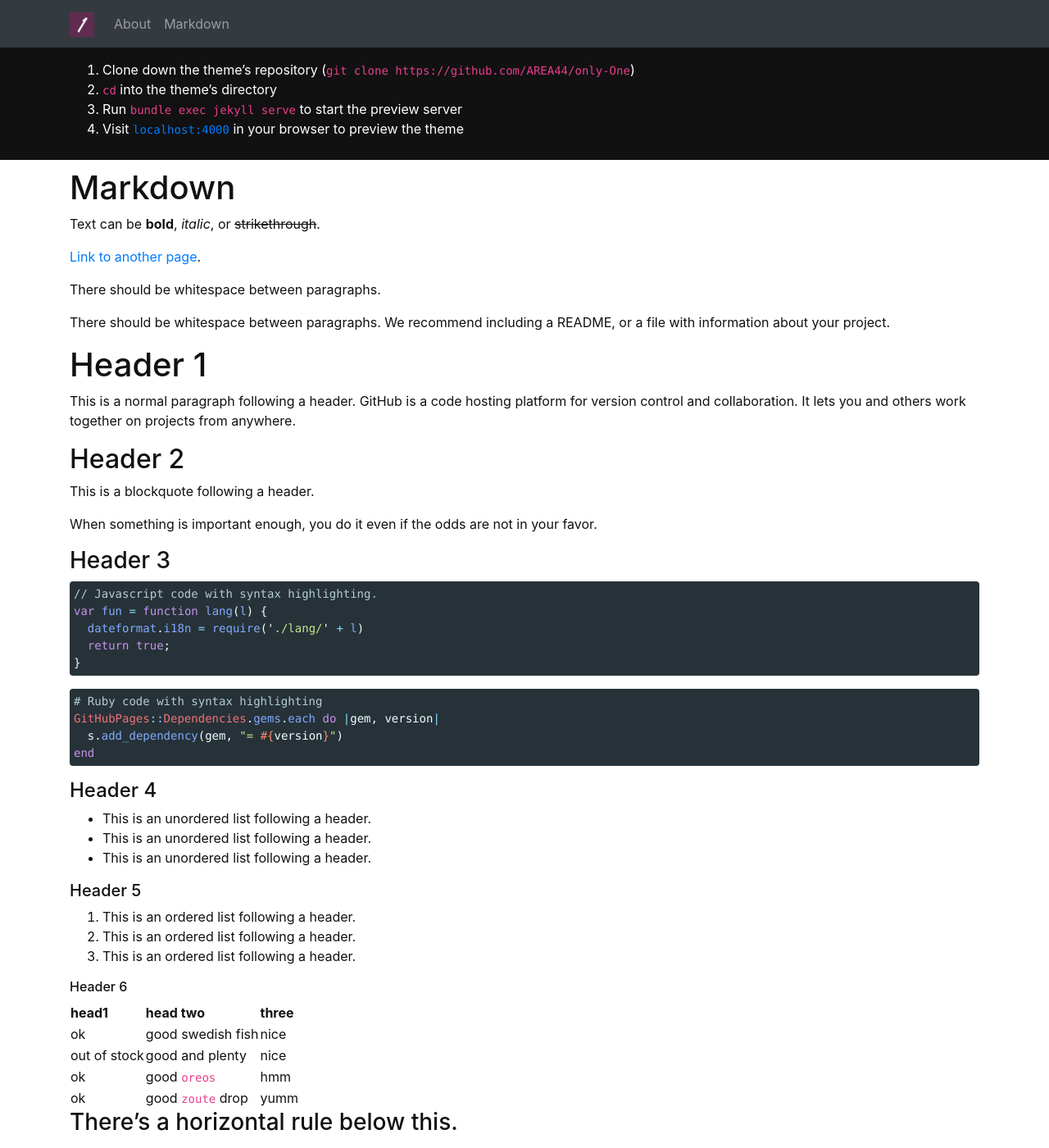
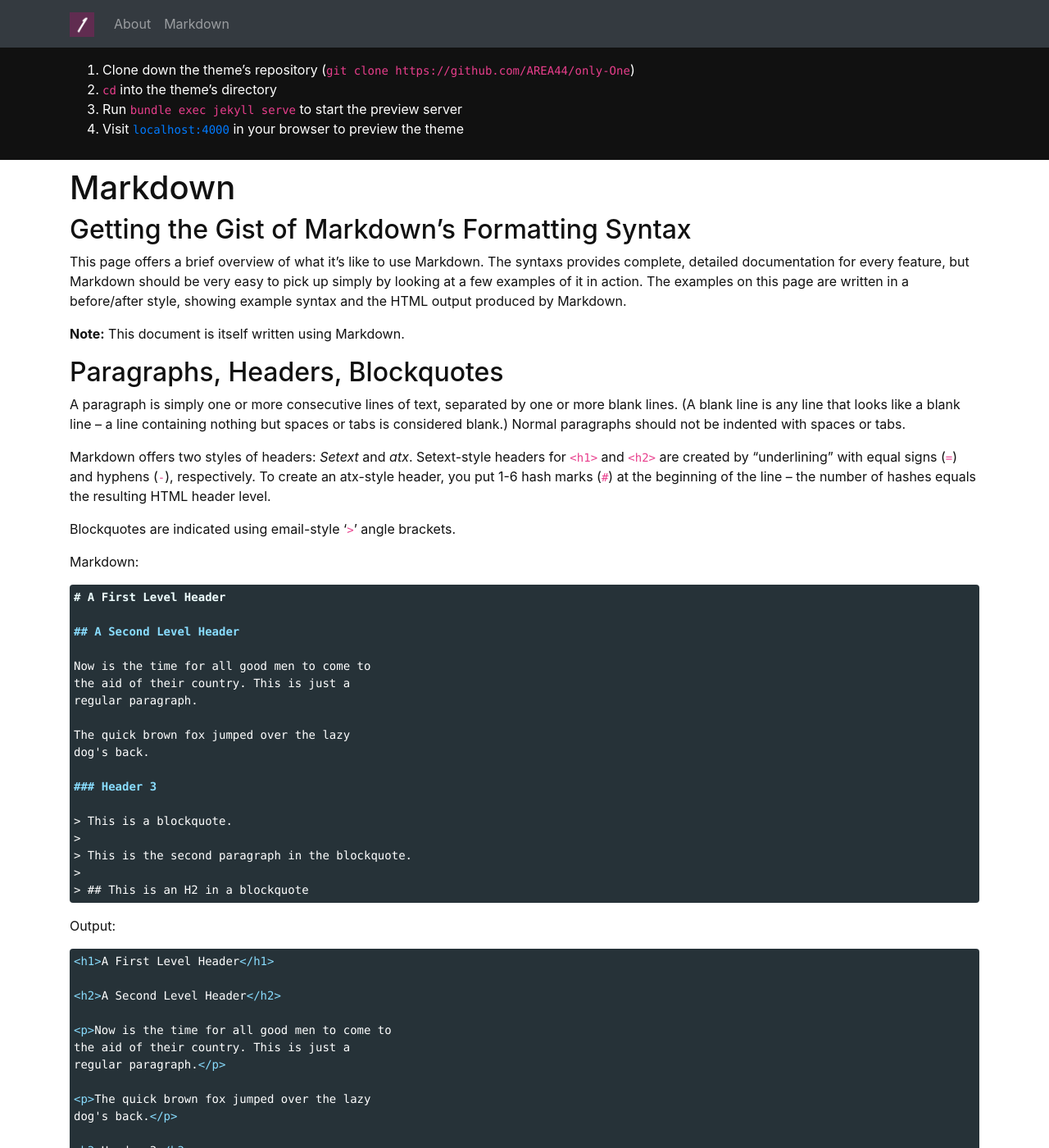
Before and after one commit to AREA44/only-One, a Jekyll site: the page built from _posts/2020-04-02-markdown.md, in a window 1280 px wide and 1400 px high, scrolled down 743 px. Shown: the whole window at 82% size. Built offline with Jekyll 4.4.1, drawn with Linux system fonts in a browser that asks for light colours; our own code applies the rules of GitHub Pages for plain Markdown files; some of the changed text lies outside the part shown.

````diff
--- a/_config.yml
+++ b/_config.yml
@@ -7,3 +7,4 @@ google_analytics:
 exclude:
   - vendor
   - script
+  - test
--- a/_posts/2020-04-02-markdown.md
+++ b/_posts/2020-04-02-markdown.md
@@ -6,121 +6,301 @@ textcolor: "#111"
 
 # Markdown
 
-Text can be **bold**, _italic_, or ~~strikethrough~~.
+## Getting the Gist of Markdown's Formatting Syntax
 
-[Link to another page](https://pages-themes.github.io/cayman/).
+This page offers a brief overview of what it's like to use Markdown.
+The syntaxs provides complete, detailed documentation for
+every feature, but Markdown should be very easy to pick up simply by
+looking at a few examples of it in action. The examples on this page
+are written in a before/after style, showing example syntax and the
+HTML output produced by Markdown.
 
-There should be whitespace between paragraphs.
+**Note:** This document is itself written using Markdown.
 
-There should be whitespace between paragraphs. We recommend including a README, or a file with information about your project.
+## Paragraphs, Headers, Blockquotes ##
 
-# Header 1
+A paragraph is simply one or more consecutive lines of text, separated
+by one or more blank lines. (A blank line is any line that looks like
+a blank line -- a line containing nothing but spaces or tabs is
+considered blank.) Normal paragraphs should not be indented with
+spaces or tabs.
 
-This is a normal paragraph following a header. GitHub is a code hosting platform for version control and collaboration. It lets you and others work together on projects from anywhere.
+Markdown offers two styles of headers: *Setext* and *atx*.
+Setext-style headers for `<h1>` and `<h2>` are created by
+"underlining" with equal signs (`=`) and hyphens (`-`), respectively.
+To create an atx-style header, you put 1-6 hash marks (`#`) at the
+beginning of the line -- the number of hashes equals the resulting
+HTML header level.
 
-## Header 2
+Blockquotes are indicated using email-style '`>`' angle brackets.
 
-> This is a blockquote following a header.
->
-> When something is important enough, you do it even if the odds are not in your favor.
+Markdown:
+```md
+# A First Level Header
+
+## A Second Level Header
+
+Now is the time for all good men to come to
+the aid of their country. This is just a
+regular paragraph.
+
+The quick brown fox jumped over the lazy
+dog's back.
 
 ### Header 3
 
-```js
-// Javascript code with syntax highlighting.
-var fun = function lang(l) {
-  dateformat.i18n = require('./lang/' + l)
-  return true;
-}
+> This is a blockquote.
+>
+> This is the second paragraph in the blockquote.
+>
+> ## This is an H2 in a blockquote
 ```
 
-```ruby
-# Ruby code with syntax highlighting
-GitHubPages::Dependencies.gems.each do |gem, version|
-  s.add_dependency(gem, "= #{version}")
-end
+Output:
+
+```html
+<h1>A First Level Header</h1>
+
+<h2>A Second Level Header</h2>
+
+<p>Now is the time for all good men to come to
+the aid of their country. This is just a
+regular paragraph.</p>
+
+<p>The quick brown fox jumped over the lazy
+dog's back.</p>
+
+<h3>Header 3</h3>
+
+<blockquote>
+    <p>This is a blockquote.</p>
+
+    <p>This is the second paragraph in the blockquote.</p>
+
+    <h2>This is an H2 in a blockquote</h2>
+</blockquote>
 ```
 
-#### Header 4
+### Phrase Emphasis
 
-*   This is an unordered list following a header.
-*   This is an unordered list following a header.
-*   This is an unordered list following a header.
+Markdown uses asterisks and underscores to indicate spans of emphasis.
 
-##### Header 5
+Markdown:
+```md
+Some of these words *are emphasized*.
+Some of these words _are emphasized also_.
 
-1.  This is an ordered list following a header.
-2.  This is an ordered list following a header.
-3.  This is an ordered list following a header.
-
-###### Header 6
-
-| head1       | head two          | three |
-|:-------------|:------------------|:------|
-| ok           | good swedish fish | nice  |
-| out of stock | good and plenty   | nice  |
-| ok           | good `oreos`      | hmm   |
-| ok           | good `zoute` drop | yumm  |
-
-### There's a horizontal rule below this.
-
-* * *
-
-### Here is an unordered list:
-
-*   Item foo
-*   Item bar
-*   Item baz
-*   Item zip
-
-### And an ordered list:
-
-1.  Item one
-1.  Item two
-1.  Item three
-1.  Item four
-
-### And a nested list:
-
-- level 1 item
-  - level 2 item
-  - level 2 item
-    - level 3 item
-    - level 3 item
-- level 1 item
-  - level 2 item
-  - level 2 item
-  - level 2 item
-- level 1 item
-  - level 2 item
-  - level 2 item
-- level 1 item
-
-### Small image
-
-![Octocat](https://github.githubassets.com/images/icons/emoji/octocat.png)
-
-### Large image
-
-![Branching](https://guides.github.com/activities/hello-world/branching.png)
-
-### Definition lists can be used with HTML syntax.
-
-<dl>
-<dt>Name</dt>
-<dd>Godzilla</dd>
-<dt>Born</dt>
-<dd>1952</dd>
-<dt>Birthplace</dt>
-<dd>Japan</dd>
-<dt>Color</dt>
-<dd>Green</dd>
-</dl>
-
-```
-Long, single-line code blocks should not wrap. They should horizontally scroll if they are too long. This line should be long enough to demonstrate this.
+Use two asterisks for **strong emphasis**.
+Or, if you prefer, __use two underscores instead__.
 ```
 
+Output:
+```html
+<p>Some of these words <em>are emphasized</em>.
+Some of these words <em>are emphasized also</em>.</p>
+
+<p>Use two asterisks for <strong>strong emphasis</strong>.
+Or, if you prefer, <strong>use two underscores instead</strong>.</p>
 ```
-The final element.
+
+## Lists
+
+Unordered (bulleted) lists use asterisks, pluses, and hyphens (`*`,
+`+`, and `-`) as list markers. These three markers are
+interchangable; this:
+```md
+*   Candy.
+*   Gum.
+*   Booze.
 ```
+
+this:
+```md
++   Candy.
++   Gum.
++   Booze.
+```
+
+and this:
+```md
+-   Candy.
+-   Gum.
+-   Booze.
+```
+
+all produce the same output:
+```html
+<ul>
+<li>Candy.</li>
+<li>Gum.</li>
+<li>Booze.</li>
+</ul>
+```
+
+Ordered (numbered) lists use regular numbers, followed by periods, as
+list markers:
+```md
+1.  Red
+2.  Green
+3.  Blue
+```
+
+Output:
+```html
+<ol>
+<li>Red</li>
+<li>Green</li>
+<li>Blue</li>
+</ol>
+```
+
+If you put blank lines between items, you'll get `<p>` tags for the
+list item text. You can create multi-paragraph list items by indenting
+the paragraphs by 4 spaces or 1 tab:
+```md
+*   A list item.
+
+    With multiple paragraphs.
+
+*   Another item in the list.
+```
+
+Output:
+```html
+<ul>
+<li><p>A list item.</p>
+<p>With multiple paragraphs.</p></li>
+<li><p>Another item in the list.</p></li>
+</ul>
+```
+
+### Links
+
+Markdown supports two styles for creating links: *inline* and
+*reference*. With both styles, you use square brackets to delimit the
+text you want to turn into a link.
+
+Inline-style links use parentheses immediately after the link text.
+For example:
+```md
+This is an [example link](http://example.com/).
+```
+
+Output:
+```html
+<p>This is an <a href="http://example.com/">
+example link</a>.</p>
+```
+
+Optionally, you may include a title attribute in the parentheses:
+```md
+This is an [example link](http://example.com/ "With a Title").
+```
+
+Output:
+```html
+<p>This is an <a href="http://example.com/" title="With a Title">
+example link</a>.</p>
+```
+
+Reference-style links allow you to refer to your links by names, which
+you define elsewhere in your document:
+```md
+I get 10 times more traffic from [Google][1] than from
+[Yahoo][2] or [MSN][3].
+
+[1]: http://google.com/        "Google"
+[2]: http://search.yahoo.com/  "Yahoo Search"
+[3]: http://search.msn.com/    "MSN Search"
+```
+
+Output:
+```html
+<p>I get 10 times more traffic from <a href="http://google.com/"
+title="Google">Google</a> than from <a href="http://search.yahoo.com/"
+title="Yahoo Search">Yahoo</a> or <a href="http://search.msn.com/"
+title="MSN Search">MSN</a>.</p>
+```
+
+The title attribute is optional. Link names may contain letters,
+numbers and spaces, but are *not* case sensitive:
+```md
+I start my morning with a cup of coffee and
+[The New York Times][NY Times].
+
+[ny times]: http://www.nytimes.com/
+```
+
+Output:
+```html
+<p>I start my morning with a cup of coffee and
+<a href="http://www.nytimes.com/">The New York Times</a>.</p>
+```
+
+### Images
+
+Image syntax is very much like link syntax.
+
+Inline (titles are optional):
+```md
+![alt text](/path/to/img.jpg "Title")
+```
+Reference-style:
+```md
+![alt text][id]
+
+[id]: /path/to/img.jpg "Title"
+```
+
+Both of the above examples produce the same output:
+```html
+<img src="/path/to/img.jpg" alt="alt text" title="Title" />
+```
+
+### Code
+
+In a regular paragraph, you can create code span by wrapping text in
+backtick quotes. Any ampersands (`&`) and angle brackets (`<` or
+`>`) will automatically be translated into HTML entities. This makes
+it easy to use Markdown to write about HTML example code:
+```md
+I strongly recommend against using any `<blink>` tags.
+
+I wish SmartyPants used named entities like `&mdash;`
+instead of decimal-encoded entites like `&#8212;`.
+```
+
+Output:
+```html
+<p>I strongly recommend against using any
+<code>&lt;blink&gt;</code> tags.</p>
+
+<p>I wish SmartyPants used named entities like
+<code>&amp;mdash;</code> instead of decimal-encoded
+entites like <code>&amp;#8212;</code>.</p>
+```
+
+To specify an entire block of pre-formatted code, indent every line of
+the block by 4 spaces or 1 tab. Just like with code spans, `&`, `<`,
+and `>` characters will be escaped automatically.
+
+Markdown:
+```md
+If you want your page to validate under XHTML 1.0 Strict,
+you've got to put paragraph tags in your blockquotes:
+
+<blockquote>
+    <p>For example.</p>
+</blockquote>
+```
+
+Output:
+```html
+<p>If you want your page to validate under XHTML 1.0 Strict,
+you've got to put paragraph tags in your blockquotes:</p>
+
+<pre><code>&lt;blockquote&gt;
+    &lt;p&gt;For example.&lt;/p&gt;
+&lt;/blockquote&gt;
+</code></pre>
+```
````
Also changed, not shown: test/view.md (added, +126 -0 lines).
